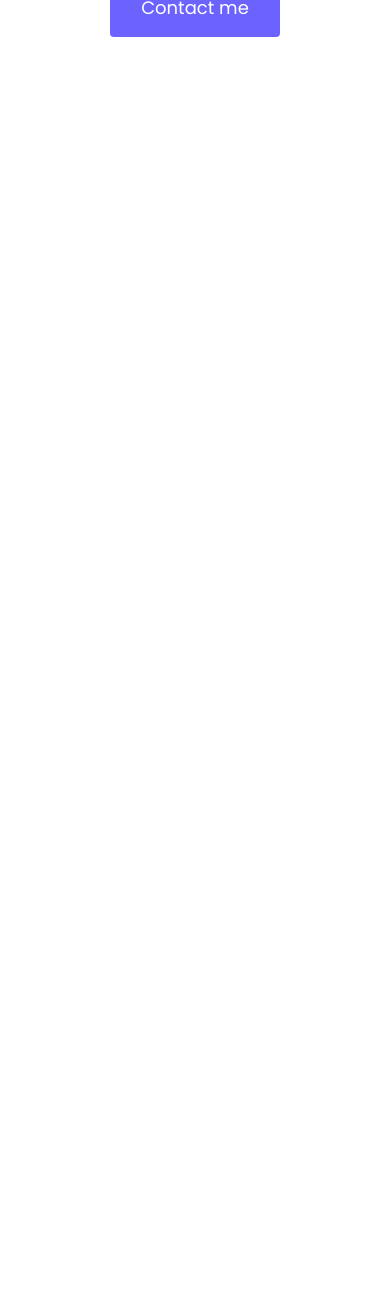
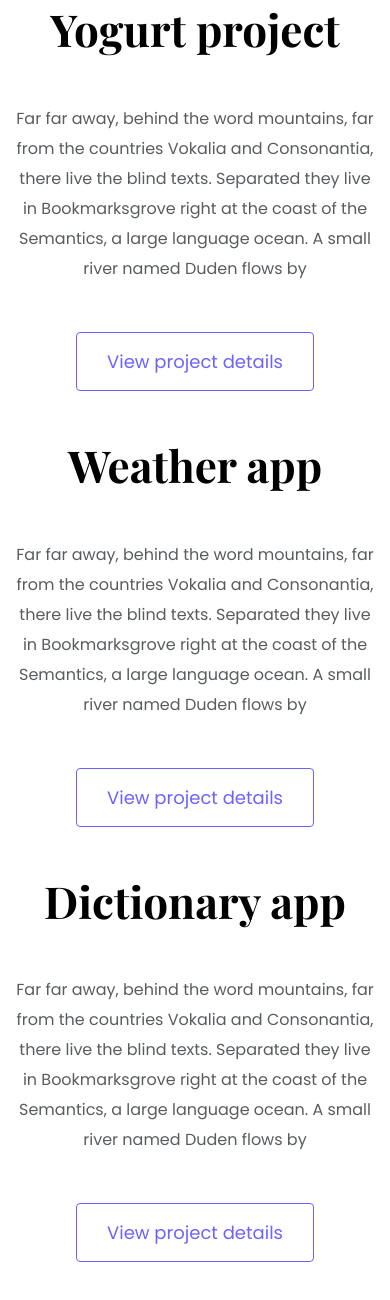
Before and after one commit to BelieveUdoka/My-SheCodes-Portfolio, a plain HTML site: page index.html in a window 390 px wide. Shown: the part 618-1918 px from the top of the page. Before the commit the page ends 844 px from the top, so only its background shows below. Drawn offline with nearby package versions, Linux system fonts and the light colour scheme; a web font is replaced by a local one.

Commit message:
Integrated Homepage content design

```diff
--- a/index.html
+++ b/index.html
@@ -31,7 +31,74 @@
         <h1>Patricia Pereira</h1>
         <h2 class="mb-5">Front-end developer based in Portugal</h2>
         <div>
-            <a href="#" class="btn btn-branding">Contact me</a>
+            <a href="" class="btn btn-branding">Contact me</a>
+        </div>
+    </div>
+    <div class="container">
+        <p class="text-center m-5">Featured Project which my best projects be choice to show</p>
+        <div class="row mb-5">
+            <div class="col d-none d-lg-block">
+                <img src="images/yogurt.png" class="img-fluid" alt="">
+            </div>
+            <div class="col">
+                <div class="project-description">
+                    <h2 class="mb-5">Yogurt project</h2>
+                    <p class="mb-5 text-muted">Far far away, behind the word mountains, far from the countries Vokalia
+                        and Consonantia, there live the blind texts.
+                        Separated they live in Bookmarksgrove right at the coast of the Semantics, a large language
+                        ocean. A small river named
+                        Duden flows by</p>
+                    <a href="" class="btn btn-branding-outline">View project details</a>
+                </div>
+            </div>
+        </div>
+        <div class="row mb-5">
+            <div class="col">
+                <div class="project-description">
+                    <h2 class="mb-5">Weather app</h2>
+                    <p class="mb-5 text-muted">Far far away, behind the word mountains, far from the countries Vokalia
+                        and
+                        Consonantia,
+                        there
+                        live
+                        the blind
+                        texts.
+                        Separated they live in Bookmarksgrove right at the coast of the Semantics, a large language
+                        ocean. A
+                        small
+                        river
+                        named
+                        Duden flows by</p>
+                    <a href="" class="btn btn-branding-outline">View project details</a>
+                </div>
+            </div>
+            <div class="col d-none d-lg-block">
+                <img src="images/weather.png" class="img-fluid" alt="">
+            </div>
+        </div>
+        <div class="row mb-5">
+            <div class="col d-none d-lg-block">
+                <img src="images/dictionary.png" class="img-fluid" alt="">
+            </div>
+            <div class="col">
+                <div class="project-description">
+                    <h2 class="mb-5">Dictionary app</h2>
+                    <p class="mb-5 text-muted">Far far away, behind the word mountains, far from the countries Vokalia
+                        and
+                        Consonantia,
+                        there
+                        live
+                        the blind
+                        texts.
+                        Separated they live in Bookmarksgrove right at the coast of the Semantics, a large language
+                        ocean. A
+                        small
+                        river
+                        named
+                        Duden flows by</p>
+                    <a href="" class="btn btn-branding-outline">View project details</a>
+                </div>
+            </div>
         </div>
     </div>
 </body>
--- a/style.css
+++ b/style.css
@@ -24,12 +24,18 @@ h6 {
 
 h1 {
     font-size: 96px;
+    line-height: 1.5;
 }
 
+h2 {
+    font-size: 64px
+}
 
 p {
     font-family: var(--default-font-family);
     font-weight: normal;
+    font-size: 16px;
+    line-height: 30px;
 }
 
 .hero {
@@ -48,7 +54,7 @@ p {
 .hero h2 {
     font-family: var(--heading-font-family);
     font-weight: normal;
-    line-height: 2;
+    line-height: 1.5;
     font-size: 24px;
 }
 
@@ -66,3 +72,36 @@ p {
     color: white;
     cursor: pointer;
 }
+
+.btn-branding-outline {
+    color: var(--branding-color);
+    border: 1px solid var(--branding-color);
+    border-radius: 4px;
+    font-size: 18px;
+    line-height: 27px;
+    padding: 15px 30px;
+}
+
+.project-description {
+    padding: 120px 60px;
+}
+
+@media (max-width:960px) {
+    h1 {
+        font-size: 44px;
+        line-height: 2;
+    }
+
+    h2 {
+        font-size: 44px;
+    }
+
+    .hero {
+        padding: 80px 20px;
+    }
+
+    .project-description {
+        padding: 0;
+        text-align: center;
+    }
+}
```
Also changed, not shown: images/dictionary.png (added), images/weather.png (added), images/yogurt.png (added).
